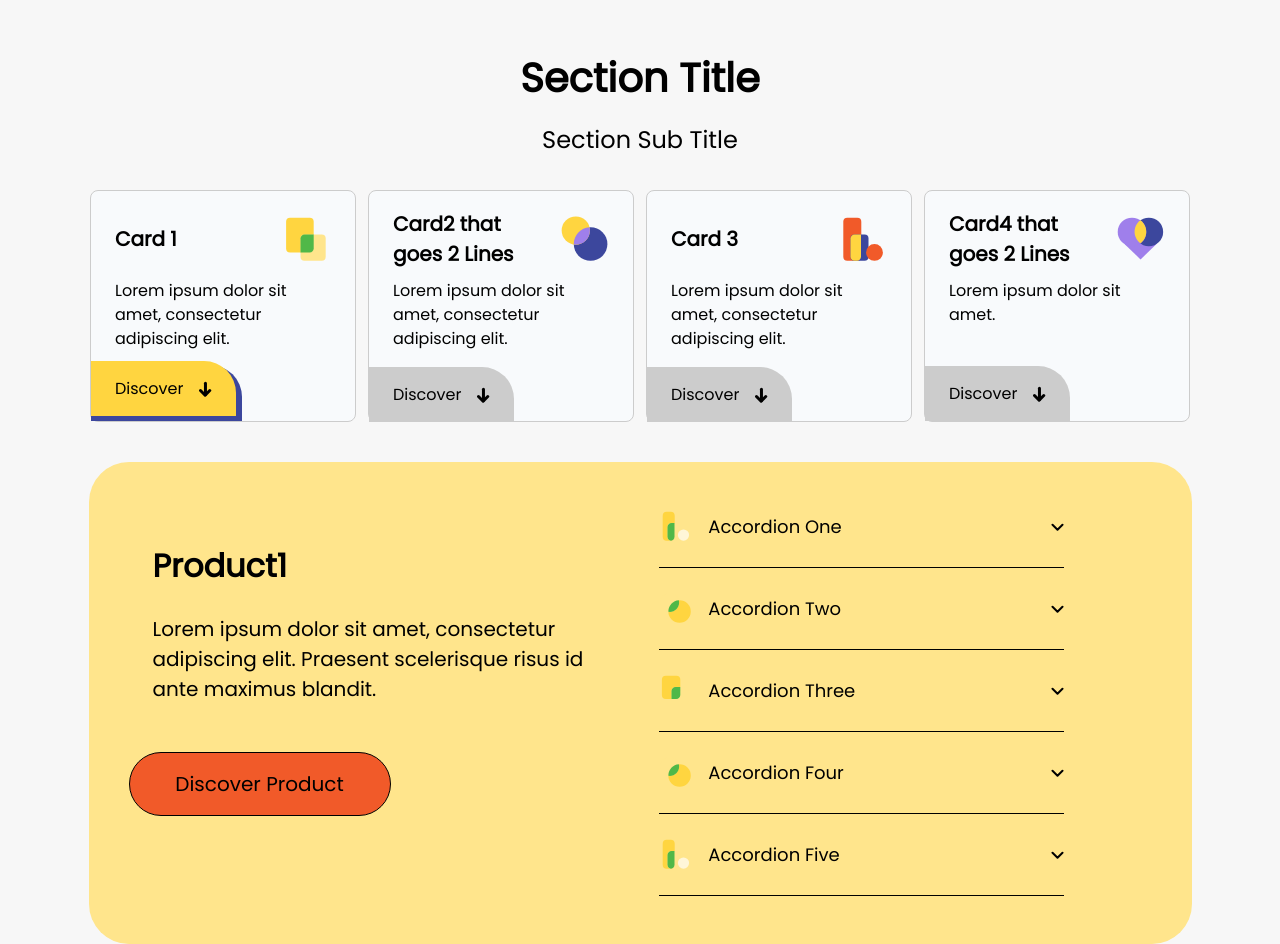
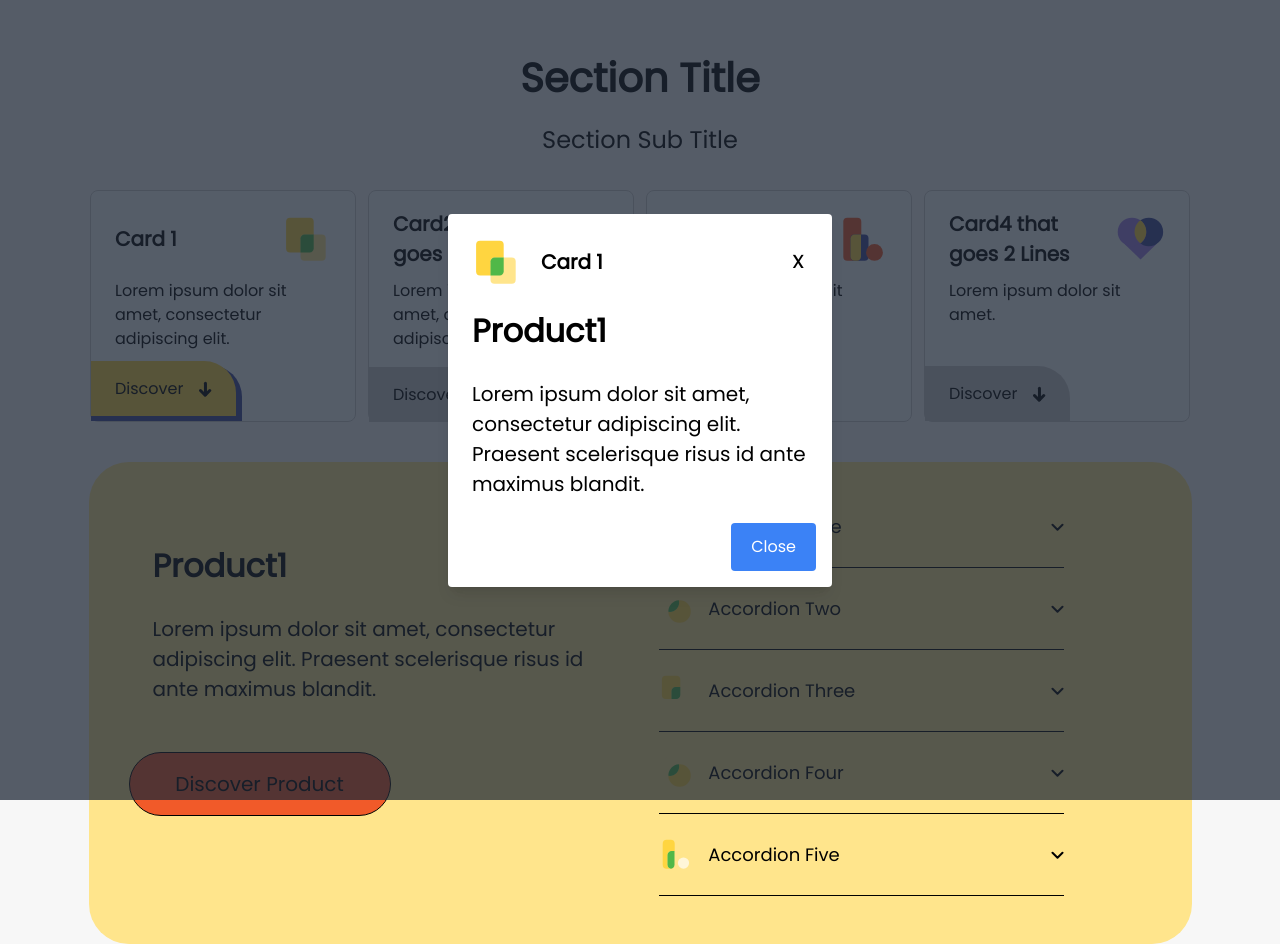
Before and after one commit to Ajya007/TestProduct, a React (Create React App) app: page / in a window 1280 px wide. Both pictures are taken after a click on the button "Discover Product". Built offline with nearby package versions, Linux system fonts and the light colour scheme.

Commit message:
feat:zustand and modal added

```diff
--- a/package.json
+++ b/package.json
@@ -14,7 +14,8 @@
     "react-dom": "^18.2.0",
     "react-scripts": "5.0.1",
     "typescript": "^4.9.5",
-    "web-vitals": "^2.1.4"
+    "web-vitals": "^2.1.4",
+    "zustand": "^4.4.7"
   },
   "scripts": {
     "start": "react-scripts start",
--- /dev/null
+++ b/src/components/Modal/index.tsx
@@ -0,0 +1,67 @@
+import { CardData } from 'components/Product/type';
+import React from 'react';
+import productStore from 'store';
+import { memo } from 'react';
+
+interface ModalProps {
+    cardData: CardData[];
+}
+
+const Modal: React.FC<ModalProps> = ({ cardData }) => {
+
+    const { activeId, openModal, updateOpenModal } = productStore();
+    const handleCloseModal = () => {
+        updateOpenModal(false);
+    };
+
+
+
+
+    return (
+        <>
+            {openModal && (
+                <div
+                    className="fixed z-50 inset-0 flex items-center justify-center">
+                    <div onClick={handleCloseModal} className="absolute inset-0 bg-gray-800 opacity-75"></div>
+                    <div className="bg-white w-96 p-4 rounded shadow-lg z-10">
+                        <div className="mb-4">
+
+                            {cardData
+                                .filter(item => item.id == activeId)
+                                ?.map(item => (
+                                    <div key={item.id}>
+                                        <div className='flex flex-col gap-5 p-2'>
+                                            <div className=' flex justify-between'>
+                                                <div className='flex  gap-5 items-center w-full'>
+                                                    <p>{item?.logo}</p>
+                                                    <h1 className='md:max-w-143 w-167 font-semibold text-xl'>{item?.headerText}</h1>
+                                                </div>
+                                                <div onClick={handleCloseModal} className='text-2xl cursor-pointer p-1'>x</div>
+
+                                            </div>
+                                            <div>
+                                                <h1 className='text-32 text-primary-black font-semibold	'>{item?.product?.title}</h1>
+                                                <p className='text-xl mt-6 text-primary-black font-normal'> {item?.product?.detail}</p>
+                                            </div>
+                                        </div>
+
+                                    </div>
+                                ))}
+
+                        </div>
+                        <div className='flex justify-end'>
+                            <button
+                                className="bg-blue-500 text-white px-5 py-3 rounded hover:bg-blue-600"
+                                onClick={handleCloseModal}
+                            >
+                                Close
+                            </button>
+                        </div>
+                    </div>
+                </div>
+            )}
+        </>
+    );
+};
+
+export default memo(Modal);
--- a/src/components/Product/Card.tsx
+++ b/src/components/Product/Card.tsx
@@ -2,14 +2,20 @@ import React from 'react';
 import { CardProps } from './type';
 import { SVGS } from "assets/images/svgs/index"
 import CardDetails from './CardDetail';
-import Product from '.';
+import productStore from 'store';
 
 const Card: React.FC<CardProps> = ({ id, product, active, logo, headerText, bodyText, buttonText, setActive, accordContent }) => {
     const { ArrowDownIcon } = SVGS
+    const { updateOpenModal, updateActiveId } = productStore();
     const handleCardClick = () => {
         setActive(active === id ? 0 : id);
     };
 
+    const modalHandler = (e: any) => {
+        e.stopPropagation()
+        updateActiveId(id);
+        updateOpenModal(true)
+    }
 
     return (
         <div>
@@ -27,8 +33,8 @@ const Card: React.FC<CardProps> = ({ id, product, active, logo, headerText, body
                     </div>
                     <div className='md:block hidden'>
 
-                        <button className={`${id == active && `-translate-y-6p bg-primary-yellow-dark `} z-4 relative h-56 bg-primary-ligh-white hover:bg-primary-yellow-dark px-6 py-4 flex items-center justify-center gap-4 rounded-tr-32`} type="button" onClick={(e) => e.stopPropagation()}>
-                            <p className='text-base font-medium' >{buttonText}</p>
+                        <button className={`${id == active && `-translate-y-6p bg-primary-yellow-dark `} z-4 relative h-56 bg-primary-ligh-white hover:bg-primary-yellow-dark px-6 py-4 flex items-center justify-center gap-4 rounded-tr-32`} type="button" onClick={modalHandler}>
+                            <p className='text-base font-medium'  >{buttonText}</p>
                             <ArrowDownIcon />
                         </button>
                         <div style={{ width: "151px", height: "56px" }} className={`${!(id == active) && 'hidden'} absolute left-0 z-3 bottom-0 bg-primary-blue-shade rounded-tr-32`}></div>
--- a/src/components/Product/CardDetail.tsx
+++ b/src/components/Product/CardDetail.tsx
@@ -1,20 +1,27 @@
 import { useState } from 'react'
 import { CardDetailsProps } from './type'
 import { SVGS } from 'assets/images/svgs'
+import productStore from 'store'
 
 
 
 
 const CardDetails = ({ id, hide, accordContent, product }: CardDetailsProps) => {
     const { AccordianArrowIcon } = SVGS
+    const { updateOpenModal, updateActiveId } = productStore();
     const [openId, setOpenId] = useState<number>(0)
+    const modalHandler = () => {
+        updateActiveId(id);
+        updateOpenModal(true)
+    }
+
     return (
         <div className={`${hide && 'hidden'} md:flex md:gap-16`}>
 
             <div className='max-w-465 md:py-8'>
                 <h1 className='text-32 text-primary-black font-semibold	'>{product?.title}</h1>
                 <p className='text-xl mt-6 text-primary-black font-normal'> {product?.detail}</p>
-                <button className='-ml-6 hidden md:block mt-12 bg-primary-orange rounded-40 border h-16 w-262 border-solid border-primary-black  text-xl text-primary-black'>{product?.buttonText}</button>
+                <button onClick={modalHandler} className='-ml-6 hidden md:block mt-12 bg-primary-orange rounded-40 border h-16 w-262 border-solid border-primary-black  text-xl text-primary-black'>{product?.buttonText}</button>
             </div>
 
 
@@ -47,7 +54,7 @@ const CardDetails = ({ id, hide, accordContent, product }: CardDetailsProps) =>
             </div>
 
             <div>
-                <button className=' md:hidden bg-primary-orange rounded-40 border h-16 w-262 border-solid border-primary-black  text-xl text-primary-black'>{product?.buttonText}</button>
+                <button onClick={modalHandler} className=' md:hidden bg-primary-orange rounded-40 border h-16 w-262 border-solid border-primary-black  text-xl text-primary-black'>{product?.buttonText}</button>
             </div>
 
 
--- a/src/components/Product/index.tsx
+++ b/src/components/Product/index.tsx
@@ -4,8 +4,10 @@ import { CardData, AccordContent } from './type';
 import Card from './Card';
 import { useState } from 'react';
 import CardDetails from './CardDetail';
+import Modal from 'components/Modal';
 
 const Product = () => {
+  const [open, setOpen] = useState<boolean>(false)
   const [active, setActive] = useState<number | undefined>(1)
   const { CardOneIcon, CardTwoIcon, CardThreeIcon, CardFourIcon, AccordOneNFiveIcon, AccordTwoNFourIcon, AccordThreeIcon } = SVGS
   //dummy data can be fetched from backend accordingly
@@ -91,8 +93,7 @@ const Product = () => {
 
             </div>
           ))}
-
-
+        <Modal cardData={cardData} />
       </div>
     </div>
   )
--- a/src/index.tsx
+++ b/src/index.tsx
@@ -8,9 +8,9 @@ const root = ReactDOM.createRoot(
   document.getElementById('root') as HTMLElement
 );
 root.render(
-  <React.StrictMode>
+  // <React.StrictMode>
     <App />
-  </React.StrictMode>
+  // </React.StrictMode>
 );
 
 // If you want to start measuring performance in your app, pass a function
--- /dev/null
+++ b/src/store/index.ts
@@ -0,0 +1,22 @@
+
+// productStore.ts
+import { create } from 'zustand';
+
+interface ProductStoreState {
+    activeId: number | undefined;
+    openModal: boolean;
+}
+
+interface ProductStoreActions {
+    updateActiveId: (payload: number | undefined) => void;
+    updateOpenModal: (payload: boolean) => void;
+}
+
+const productStore = create<ProductStoreState & ProductStoreActions>(set => ({
+    activeId: 0,
+    openModal: false,
+    updateActiveId: (payload: number | undefined) => set(state => ({ activeId: payload })),
+    updateOpenModal: (payload: boolean) => set(state => ({ openModal: payload })),
+}));
+
+export default productStore;
--- a/tailwind.config.js
+++ b/tailwind.config.js
@@ -9,6 +9,9 @@ module.exports = {
       '2': '2',
       '3': '3',
       "4": '4',
+      "10": "10",
+      "50": "50",
+      "99": "99",
     },
     fontSize: {
       sm: '0.8rem',
@@ -37,7 +40,7 @@ module.exports = {
         '262': "16.375rem",
         '266': "16.625rem",
         '347': "21.6875rem",
-        '465':'29.0625rem'
+        '465': '29.0625rem'
       },
       colors: {
         //primary color defined
```
Also changed, not shown: src/components/TitleBlock/index.tsx (+4 -3 lines), 1 other file (tests, documents, lock files or other folders).
